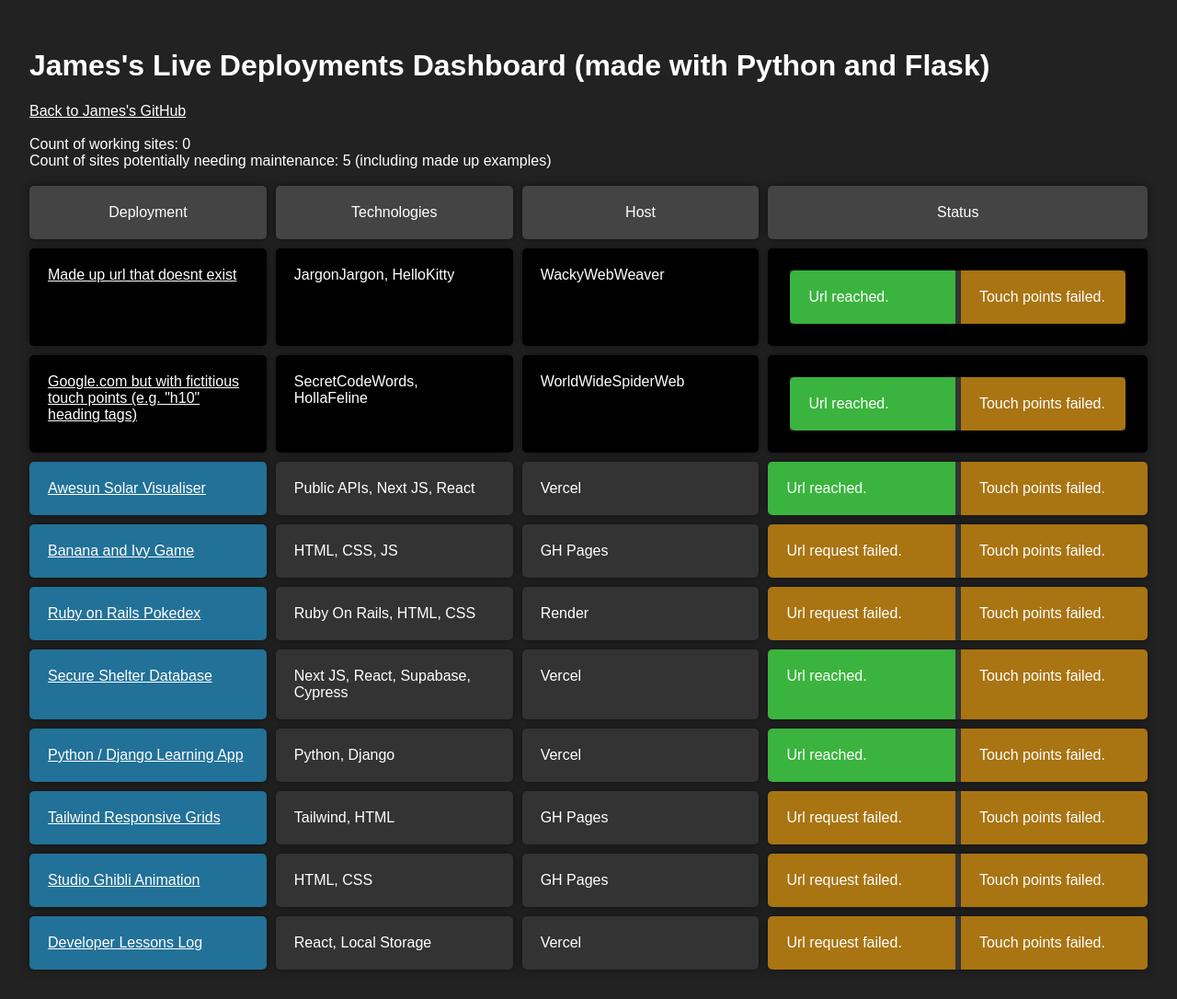
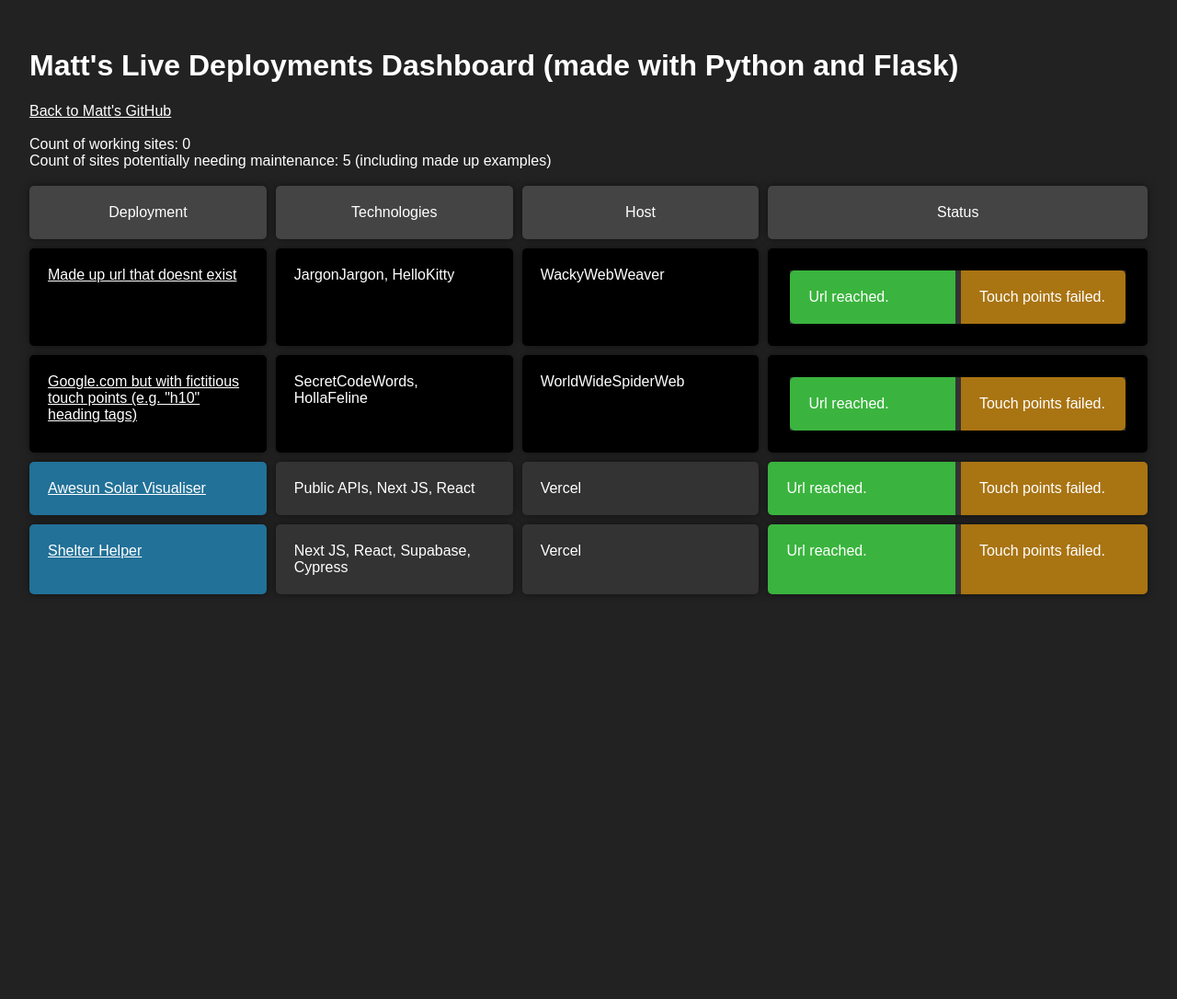
Before and after one commit to mattkirke/deployments, a Flask app: page / in a window 1280 px wide. Shown: the whole page at 92% size. After the commit the page ends 646 px from the top, so only its background shows below. Run offline with Flask 2, Linux system fonts and the light colour scheme; data that the repository does not hold is empty.

Commit message:
my sites

```diff
--- a/portfoliochecker/templates/deployments.html
+++ b/portfoliochecker/templates/deployments.html
@@ -3,7 +3,7 @@
 <head>
     <meta charset="UTF-8">
     <meta name="viewport" content="width=device-width, initial-scale=1.0">
-    <title>James's Python Live Dashboard</title>
+    <title>Matt's Live Dashboard</title>
     <style>
         body {
     margin: 0;
@@ -90,8 +90,8 @@ a { color: white}
     </style>
 </head>
 <body>
-    <h1>James's Live Deployments Dashboard (made with Python and Flask)</h1>
-    <div><a href="https://github.com/jamesdiffeycoding">Back to James's GitHub</a></div>
+    <h1>Matt's Live Deployments Dashboard (made with Python and Flask)</h1>
+    <div><a href="https://github.com/mattkirke">Back to Matt's GitHub</a></div>
     <br>
     <div>Count of working sites: {{ count_of_working_sites}}</div>
     <div>Count of sites potentially needing maintenance: {{ count_of_potentially_broken_sites }} (including made up examples)</div>
@@ -161,47 +161,9 @@ a { color: white}
             <div class="orange right-border-radius">{{ tp_failure_message }}</div>
             {% endif %}
         </div>
-        <!-- DEPLOYMENT -->
-        <div class="grid-item blue"><a href="https://jamesdiffeycoding.github.io/JS-Banana-and-Ivy-Game/">Banana and Ivy Game</a></div>
-        <div class="grid-item">HTML, CSS, JS</div>
-        <div class="grid-item">GH Pages</div>
-        <div class="grid-item-status">
-            <!-- left status part -->
-            {% if banana_url %}
-            <div class="green left-border-radius">{{ url_success_message }}</div>
-            {% else %}
-            <div class="orange left-border-radius">{{ url_failure_message }}</div>
-            {% endif %}
-            <!-- right status part -->
-            {% if banana_tp %}
-            <div class="green right-border-radius">{{ tp_success_message }}</div>
-            {% else %}
-            <div class="orange right-border-radius">{{ tp_failure_message }}</div>
-            {% endif %}
-        </div>
 
         <!-- DEPLOYMENT -->
-        <div class="grid-item blue"><a href="https://rubyonrails-pokedex.onrender.com/pokemonsters">Ruby on Rails Pokedex</a></div>
-        <div class="grid-item">Ruby On Rails, HTML, CSS</div>
-        <div class="grid-item">Render</div>
-        <div class="grid-item-status">
-            <!-- left status part -->
-            {% if rubydex_url %}
-            <div class="green left-border-radius">{{ url_success_message }}</div>
-            {% else %}
-            <div class="orange left-border-radius">{{ url_failure_message }}</div>
-            {% endif %}
-            <!-- right status part -->
-            {% if rubydex_tp %}
-            <div class="green right-border-radius">{{ tp_success_message }}</div>
-            {% else %}
-            <div class="orange right-border-radius">{{ tp_failure_message }}</div>
-            {% endif %}
-        </div>
-
-
-        <!-- DEPLOYMENT -->
-        <div class="grid-item blue"><a href="https://secure-nextjs-homeless-shelter-database.vercel.app/">Secure Shelter Database</a></div>
+        <div class="grid-item blue"><a href="https://shelterapp-homehorizon.onrender.com/dashboard">Shelter Helper</a></div>
         <div class="grid-item">Next JS, React, Supabase, Cypress</div>
         <div class="grid-item">Vercel</div>
         <div class="grid-item-status">
@@ -218,83 +180,6 @@ a { color: white}
             <div class="orange right-border-radius">{{ tp_failure_message }}</div>
             {% endif %}
         </div>
-        <!-- DEPLOYMENT -->
-        <div class="grid-item blue"><a href="https://django-learning-project.vercel.app/">Python / Django Learning App</a></div>
-        <div class="grid-item">Python, Django</div>
-        <div class="grid-item">Vercel</div>
-        <div class="grid-item-status">
-            <!-- left status part -->
-            {% if djangofirstproject_url %}
-            <div class="green left-border-radius">{{ url_success_message }}</div>
-            {% else %}
-            <div class="orange left-border-radius">{{ url_failure_message }}</div>
-            {% endif %}
-            <!-- right status part -->
-            {% if djangofirstproject_tp %}
-            <div class="green right-border-radius">{{ tp_success_message }}</div>
-            {% else %}
-            <div class="orange right-border-radius">{{ tp_failure_message }}</div>
-            {% endif %}
-        </div>
-
-
-        <!-- DEPLOYMENT -->
-        <div class="grid-item blue"><a href="https://jamesdiffeycoding.github.io/Tailwind-Responsive-Grid-Experiments/">Tailwind Responsive Grids</a></div>
-        <div class="grid-item">Tailwind, HTML</div>
-        <div class="grid-item">GH Pages</div>
-        <div class="grid-item-status">
-            <!-- left status part -->
-            {% if tailwind_url %}
-            <div class="green left-border-radius">{{ url_success_message }}</div>
-            {% else %}
-            <div class="orange left-border-radius">{{ url_failure_message }}</div>
-            {% endif %}
-            <!-- right status part -->
-            {% if tailwind_tp %}
-            <div class="green right-border-radius">{{ tp_success_message }}</div>
-            {% else %}
-            <div class="orange right-border-radius">{{ tp_failure_message }}</div>
-            {% endif %}
-        </div>
-        <!-- DEPLOYMENT -->
-        <div class="grid-item blue"><a href="https://jamesdiffeycoding.github.io/Animated-Wallpaper-StudioGhibli/">Studio Ghibli Animation</a></div>
-        <div class="grid-item">HTML, CSS</div>
-        <div class="grid-item">GH Pages</div>
-        <div class="grid-item-status">
-            <!-- left status part -->
-            {% if ghibli_url %}
-            <div class="green left-border-radius">{{ url_success_message }}</div>
-            {% else %}
-            <div class="orange left-border-radius">{{ url_failure_message }}</div>
-            {% endif %}
-            <!-- right status part -->
-            {% if ghibli_tp %}
-            <div class="green right-border-radius">{{ tp_success_message }}</div>
-            {% else %}
-            <div class="orange right-border-radius">{{ tp_failure_message }}</div>
-            {% endif %}
-        </div>
-
-        <!-- DEPLOYMENT -->
-        <div class="grid-item blue"><a href="https://developer-lessons-react.vercel.app/">Developer Lessons Log</a></div>
-        <div class="grid-item">React, Local Storage</div>
-        <div class="grid-item">Vercel</div>
-        <div class="grid-item-status">
-            <!-- left status part -->
-            {% if devlessons_url %}
-            <div class="green left-border-radius">{{ url_success_message }}</div>
-            {% else %}
-            <div class="orange left-border-radius">{{ url_failure_message }}</div>
-            {% endif %}
-            <!-- right status part -->
-            {% if devlessons_tp %}
-            <div class="green right-border-radius">{{ tp_success_message }}</div>
-            {% else %}
-            <div class="orange right-border-radius">{{ tp_failure_message }}</div>
-            {% endif %}
-        </div>
-
-
 
     </div>
 
```
